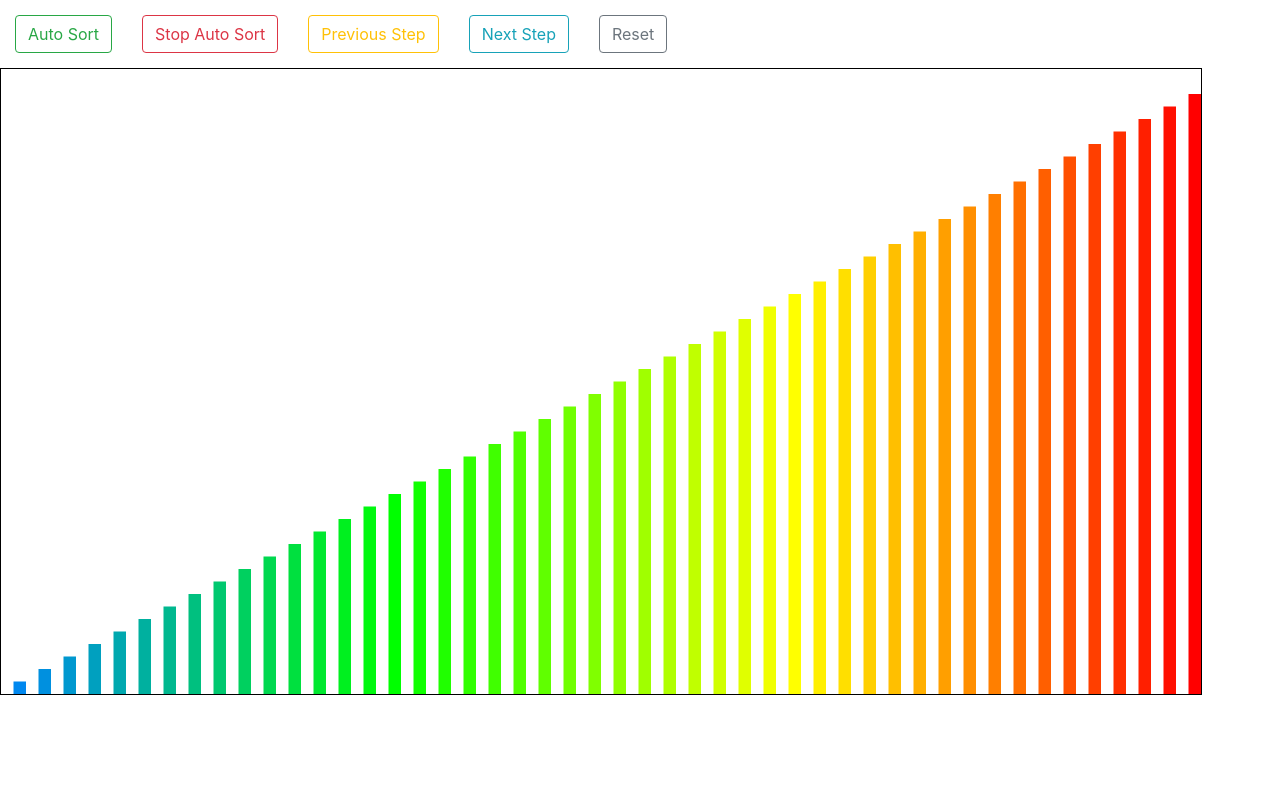
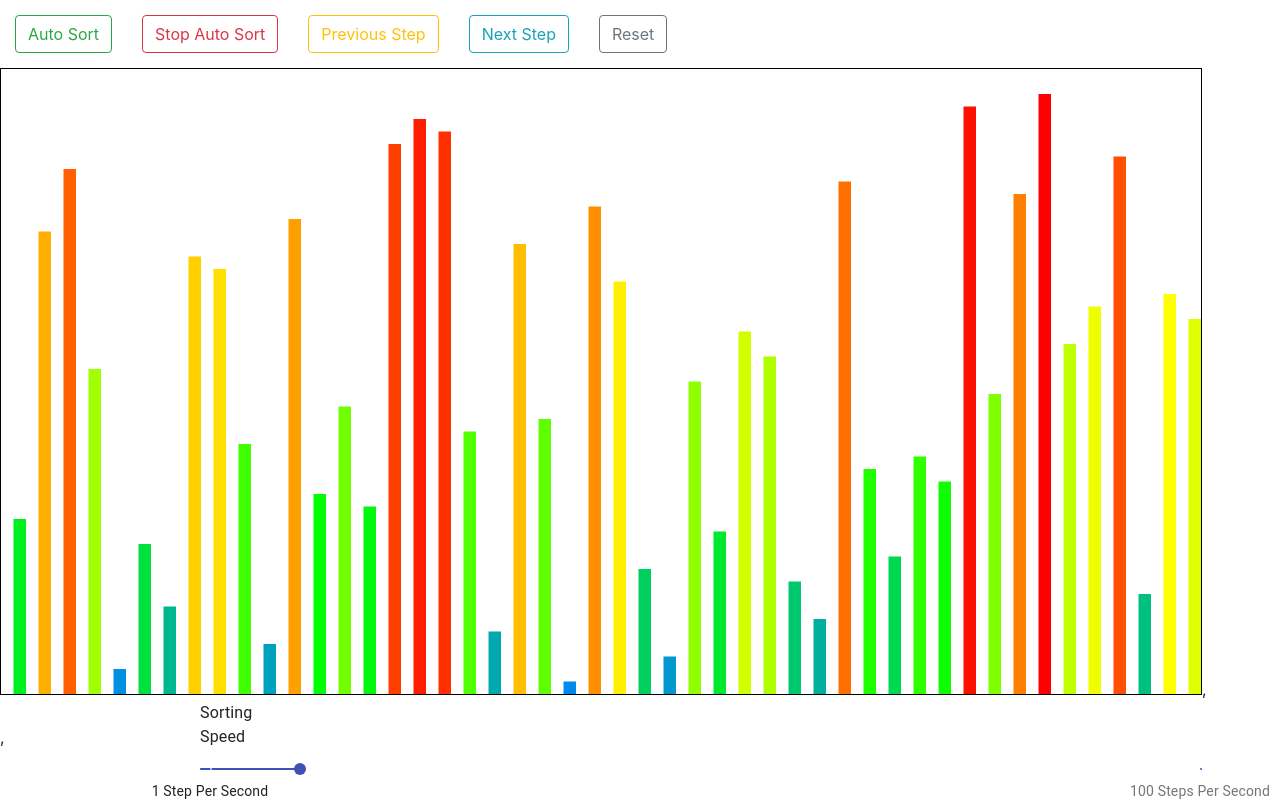
Before and after one commit to EvanBC1/Sorting-Visualizer, a React (Create React App) app: page / in a window 1280 px wide. Built offline with nearby package versions, Linux system fonts and the light colour scheme.

Commit message:
most functionality added now adding back sliders

```diff
--- a/package.json
+++ b/package.json
@@ -3,6 +3,7 @@
   "version": "0.1.0",
   "private": true,
   "dependencies": {
+    "@material-ui/core": "^4.7.1",
     "bootstrap": "^4.4.1",
     "react": "^16.12.0",
     "react-bootstrap": "^1.0.0-beta.16",
--- a/src/App.js
+++ b/src/App.js
@@ -5,20 +5,33 @@ import './main.css'
 const box = 25;
 let sort;
 let arr = [];
-let arrLength = 0;
+let arrLength = 48;
 let currentStep = 0;
 let savedArray = [];
 let changedIndex = [];
 let highlightedIndex = 0;
-let sortingSpeed = 200;
-const audio = new Audio('./assets/click.mp3');
+let sortingSpeed = 10;
 
 export default function Canvas() {
   const canvasRef = React.useRef(null);
 
   React.useEffect(() => {
-    generateArray(48);
+    generateArray(arrLength);
   });
+
+  // generates array to be sorted
+  function generateArray (arrLength) {
+    arr = [];
+    for (let i = 0; i < arrLength; i++) {
+      arr.push(i + 1);
+    }
+    for (let i = arr.length - 1; i > 0; i--) {
+      const j = Math.floor(Math.random() * (i + 1));
+      [arr[i], arr[j]] = [arr[j], arr[i]];
+    }
+    bubbleSort();
+    handleDrawing();
+  }
 
   function bubbleSort() {
     let sorted = false;
@@ -45,29 +58,13 @@ export default function Canvas() {
         sorted = true;
       }
     }
-    return changedIndex
-  }
-
-  // generates array to be sorted
-  function generateArray (arrLength) {
-    arr = [];
-    for (let i = 0; i < arrLength; i++) {
-      arr.push(i + 1);
-    }
-    for (let i = arr.length - 1; i > 0; i--) {
-      const j = Math.floor(Math.random() * (i + 1));
-      [arr[i], arr[j]] = [arr[j], arr[i]];
-    }
-    bubbleSort();
-    handleDrawing();
+    arr = savedArray[0];
   }
 
   function handleDrawing() {
     const canvas = canvasRef.current;
     const ctx = canvas.getContext('2d');
     ctx.clearRect(0, 0, 1200, 625);
-
-    // audio.play();
 
     let colorGradient = 256 / (arr.length / 3);
 
@@ -84,15 +81,51 @@ export default function Canvas() {
     }
   }
 
+  function nextStep() {
+    currentStep++;
+    if (savedArray[currentStep]) {
+      highlightedIndex++;
+      arr = savedArray[currentStep];
+      handleDrawing(arr, changedIndex);
+    } else {
+      currentStep--;
+      stopAutoSort()
+    }
+  }
+
+  function previousStep() {
+    if (currentStep > 0) {
+      currentStep --;
+      arr = savedArray[currentStep];
+      handleDrawing(arr, changedIndex);
+    }
+    stopAutoSort()
+  }
+
+  function autoSort() {
+    sort = setInterval(nextStep, sortingSpeed);
+  }
+
+  function stopAutoSort() {
+    clearInterval(sort);
+  }
+
+  function resetVariables () {
+    currentStep = 0;
+    savedArray = [];
+    changedIndex = [];
+    stopAutoSort();
+    generateArray(arrLength);
+  }
 
   return (
 <>
   <div id='controlPanel'>
-    <Button variant="outline-success">Auto Sort</Button>
-    <Button variant="outline-danger">Stop Auto Sort</Button>
-    <Button variant="outline-warning">Previous Step</Button>
-    <Button variant="outline-info">Next Step</Button>
-    <Button variant="outline-secondary">Reset</Button>
+    <Button variant="outline-success" onClick={autoSort}>Auto Sort</Button>
+    <Button variant="outline-danger" onClick={stopAutoSort}>Stop Auto Sort</Button>
+    <Button variant="outline-warning" onClick={previousStep} >Previous Step</Button>
+    <Button variant="outline-info" onClick={nextStep}>Next Step</Button>
+    <Button variant="outline-secondary" onClick={resetVariables}>Reset</Button>
   </div>
     <canvas
       ref={canvasRef}
--- a/src/index.js
+++ b/src/index.js
@@ -1,7 +1,13 @@
 import React from 'react';
 import ReactDOM from 'react-dom';
 import Canvas from './App';
+import Slider from './slider'
 import 'bootstrap/dist/css/bootstrap.min.css';
 
 
-ReactDOM.render(<Canvas />, document.getElementById('root'));
+ReactDOM.render(
+  <>
+  <Canvas />,
+  <Slider />,
+</>,
+  document.getElementById('root'));
--- /dev/null
+++ b/src/slider.js
@@ -0,0 +1,56 @@
+import React from 'react';
+import { makeStyles } from '@material-ui/core/styles';
+import Typography from '@material-ui/core/Typography';
+import Slider from '@material-ui/core/Slider';
+
+const useStyles = makeStyles(theme => ({
+  root: {
+    width: 300,
+  },
+  margin: {
+    height: theme.spacing(3),
+    marginLeft: 200,
+  },
+}));
+
+const marks = [
+  {
+    value: 10,
+    label: '1 Step Per Second',
+  },
+  {
+    value: 1000,
+    label: '100 Steps Per Second',
+  },
+];
+
+function valuetext(value) {
+  return `${value}°C`;
+}
+
+function valueLabelFormat(value) {
+  return marks.findIndex(mark => mark.value === value) + 1;
+}
+
+export default function DiscreteSlider() {
+  const classes = useStyles();
+
+  return (
+    <div className={classes.root}>
+    <div className={classes.margin}>
+      <Typography id="discrete-slider-restrict" gutterBottom>
+        Sorting Speed
+      </Typography>
+      <Slider
+        defaultValue={200}
+        valueLabelFormat={valueLabelFormat}
+        getAriaValueText={valuetext}
+        aria-labelledby="discrete-slider-restrict"
+        step={null}
+        valueLabelDisplay="auto"
+        marks={marks}
+      />
+    </div>
+    </div>
+  );
+}
```
Also changed, not shown: 2 other files (tests, documents, lock files or other folders).
